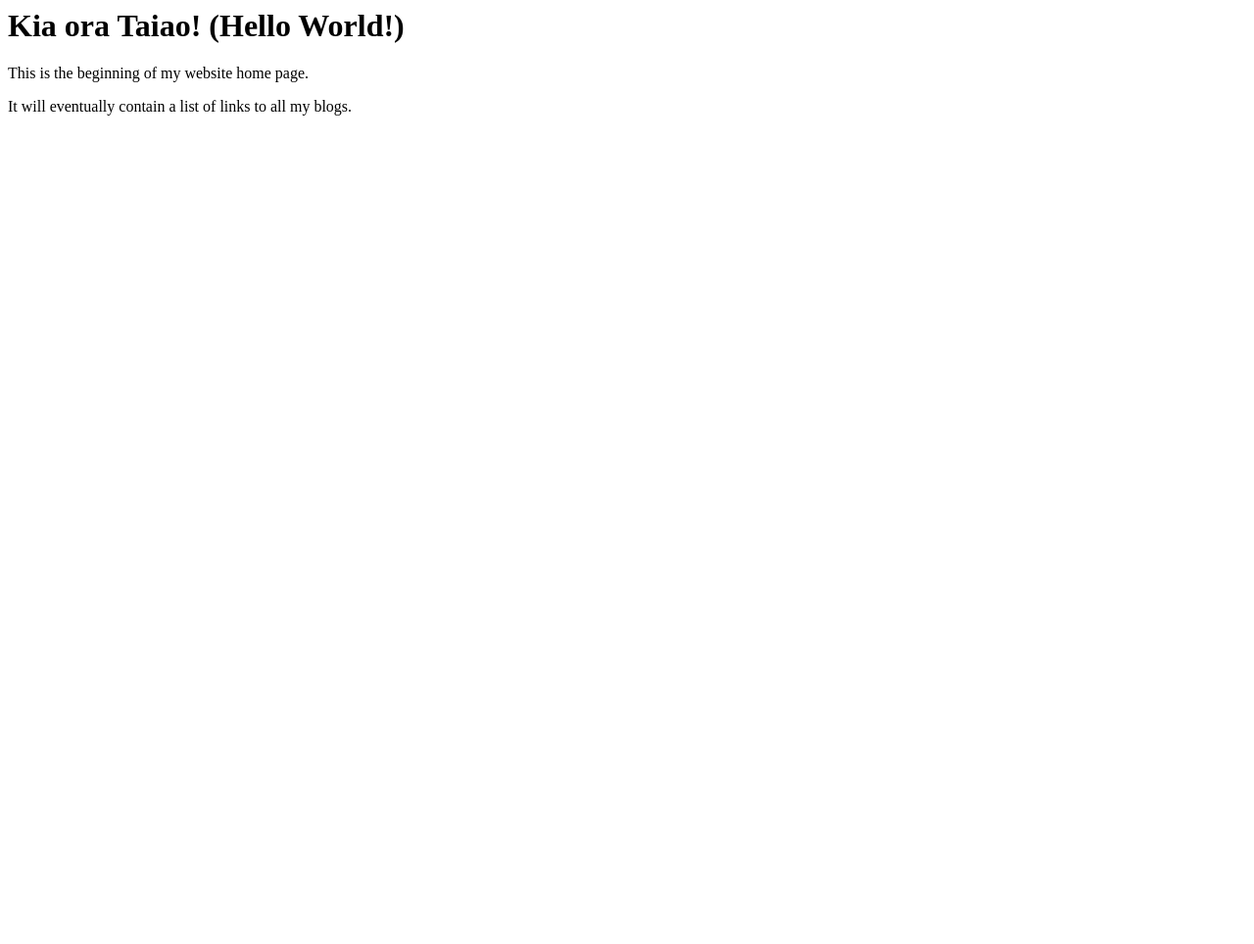
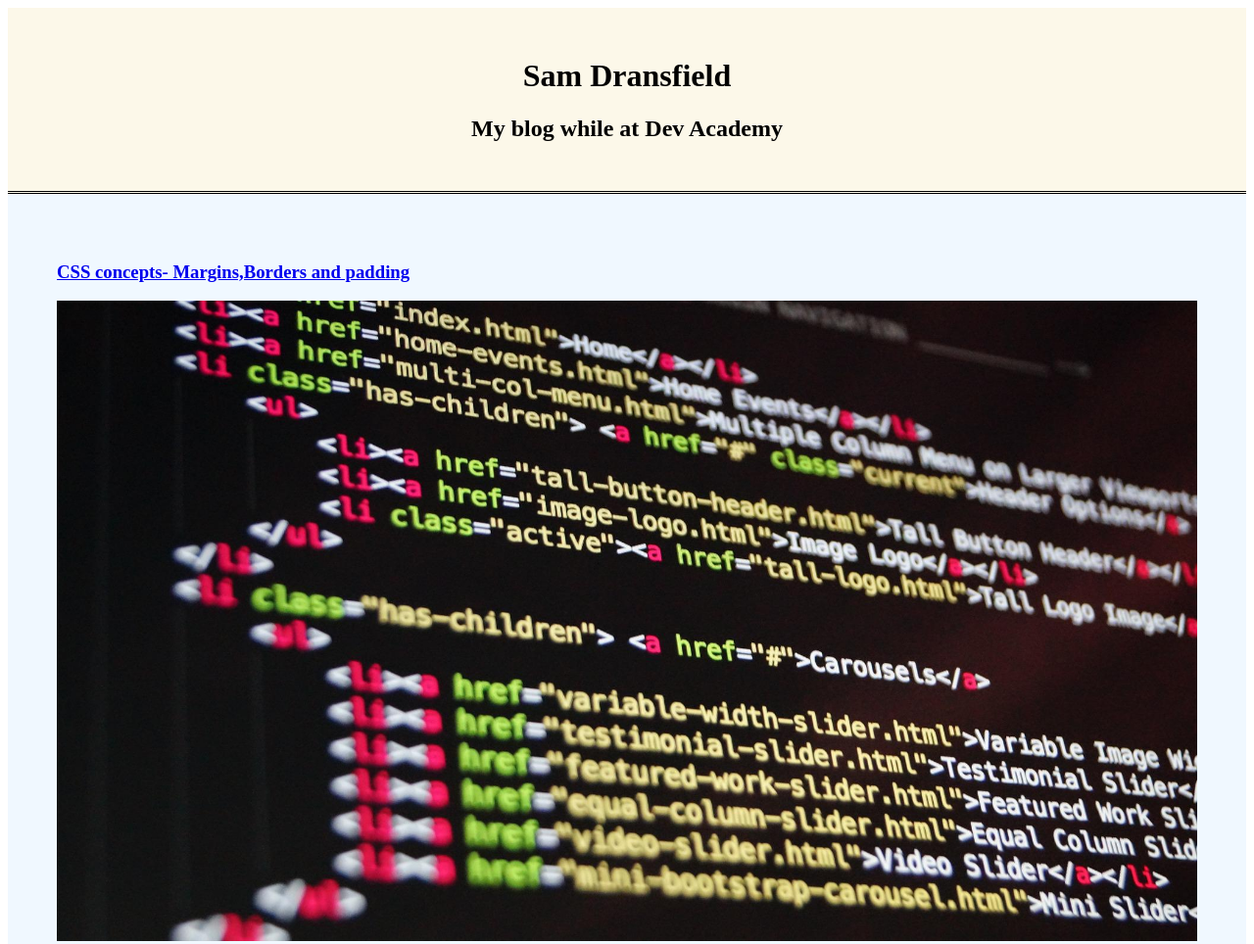
Before and after one commit to sam-nikau/sam-nikau.github.io, a plain HTML site: page index.html in a window 1280 px wide. Shown: the top 964 px of the page at 98% size. Before the commit the page ends 800 px from the top, so only its background shows below. Drawn offline with Linux system fonts and the light colour scheme.

Commit message:
Made a start on the website, title basics done.

```diff
--- a/index.html
+++ b/index.html
@@ -1,9 +1,34 @@
-<html>
-  <head>
-    <title>My blog</title>
-  <body>
-    <h1>Kia ora Taiao! (Hello World!)</h1>
-    <p> This is the beginning of my website home page.</p>
-    <p> It will eventually contain a list of links to all my blogs. </p>
-  </body>
-</html>
+<!DOCTYPE html>
+<html lang="en">
+<head>
+  <meta charset="UTF-8">
+  <meta http-equiv="X-UA-Compatible" content="IE=edge">
+  <meta name="viewport" content="width=device-width, initial-scale=1.0">
+  <title>Dev Academy Blog Sam Dransfield</title>
+  <link rel="stylesheet" href="styles/main.css">
+  <meta name="viewport" content="width=device-width, initial-scale=1">
+</head>
+<body>
+  <div class="main_container">
+    <header class="header_container">
+      <div>
+        <h1>Sam Dransfield</h1>
+        <h2>My blog while at Dev Academy</h2>
+      </div>
+    </header>
+    <main>
+      <div class="box">
+        <h3><a href="/Blog/css_concepts_margin_boarder_and_padding.html">CSS concepts- Margins,Borders and padding</a> </h3>
+        <img src="/Pictures/css_picture.jpg" alt="coding on computer screen">
+      </div>
+      <div class="box">
+        <h3><a href="/Blog/Identiy_values.html">Identify Values</a></h3>
+        <img src="/Pictures/lake_values.jpg" alt="fishing from small boats">
+      </div>
+      <div class="box">
+        <h3><a href="/Blog/My_learning_plan.html">My learning plan</a></h3>
+        <img src="/Pictures/a-monkey-on-a-stone-wall-amongst-the-trees.jpg" alt="monkeys on temples">
+      </div>
+    </main>
+  </div>
+</body>
--- a/styles/main.css
+++ b/styles/main.css
@@ -0,0 +1,20 @@
+.main_container {
+    background-color: rgb(252, 248, 233);
+}
+
+.header_container {
+  border-bottom: double;
+  padding: 30px;
+  text-align: center;
+}
+
+img {
+  width: 100%;
+  height: fit-content;
+}
+
+.box {
+  padding: 50px;
+  background-color: aliceblue;
+  border-bottom: double;
+}
```
Also changed, not shown: Blog/css_concepts_margin_boarder_and_padding.html (added, +23 -0 lines), Blog/Identiy_values.html (added), Blog/My_learning_plan.html (added), Pictures/a-monkey-on-a-stone-wall-amongst-the-trees.jpg (added), Pictures/css_picture.jpg (added), Pictures/lake_values.jpg (added), 1 other file.
